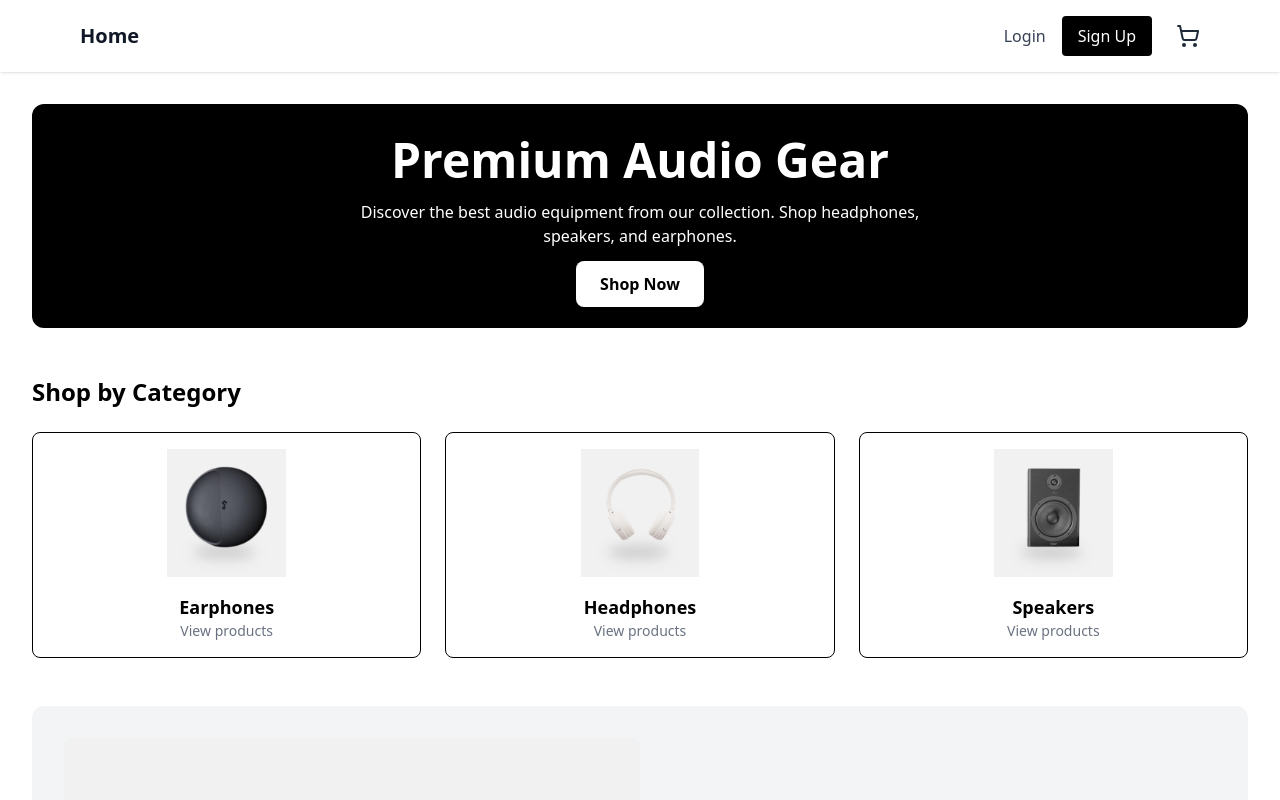
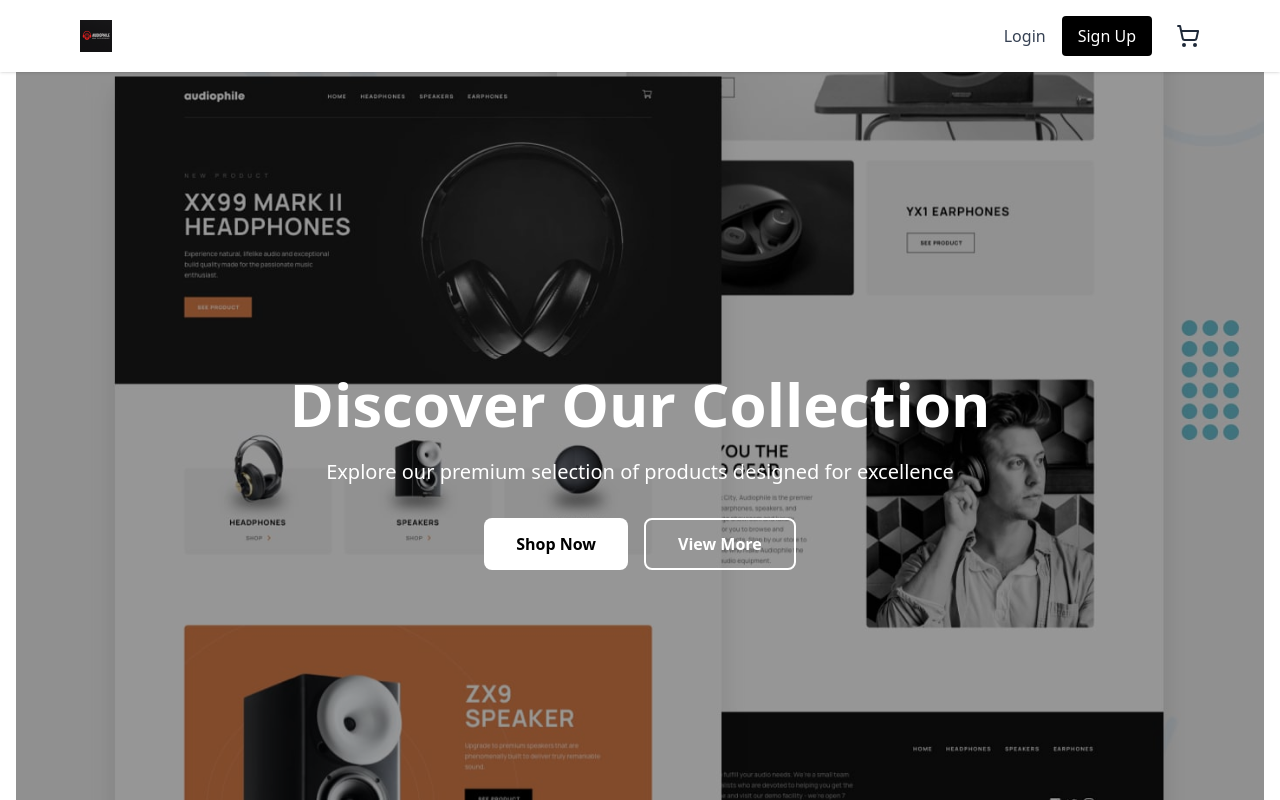
Before and after one commit to felix-atoma/ecommerce-app, a React (Vite) app: page / in a window 1280 px wide. Shown: the top 800 px of the page. Built offline with nearby package versions, Linux system fonts and the light colour scheme.

Commit message:
updated preview page

```diff
--- a/src/components/Navbar.jsx
+++ b/src/components/Navbar.jsx
@@ -4,15 +4,19 @@ import { ShoppingCart } from 'lucide-react';
 import { useCart } from '../context/CartContext';
 
 const Navbar = () => {
-  const { cart = [] } = useCart(); // Destructure with default empty array
+  const { cart = [] } = useCart();
   const totalQuantity = cart.reduce((sum, item) => sum + (item.quantity || 0), 0);
 
   return (
     <nav className="bg-white shadow sticky top-0 z-50">
       <div className="max-w-6xl mx-auto px-4 py-4 flex items-center justify-between">
-        {/* Logo */}
-        <Link to="/" className="text-xl font-bold text-gray-900 hover:text-black">
-          Home
+        {/* Logo Only (No Text) */}
+        <Link to="/">
+          <img
+            src="/logo.png" // Update this path to your logo
+            alt="Home"
+            className="h-8 w-auto" // Adjust height as needed
+          />
         </Link>
 
         {/* Navigation Right Section */}
--- a/src/pages/Checkout.jsx
+++ b/src/pages/Checkout.jsx
@@ -350,11 +350,11 @@ export default function Checkout() {
                   <div key={item.id} className="flex justify-between items-center">
                     <div className="flex items-center">
                       <img
-                        src={item.image || '/placeholder-product.jpg'}
+                        src={item.image || '/assets/placeholder-product.jpg'}
                         alt={item.name}
                         className="w-16 h-16 object-cover rounded mr-4"
                         onError={(e) => {
-                          e.target.src = '/placeholder-product.jpg';
+                          e.target.src = '/assets/placeholder-product.jpg';
                         }}
                       />
                       <div>
--- a/src/pages/Home.jsx
+++ b/src/pages/Home.jsx
@@ -1,14 +1,17 @@
-// src/pages/HomePage.jsx
-import React, { useEffect, useState } from 'react';
-import { Link } from 'react-router-dom';
+import React, { useEffect, useState, useRef } from 'react';
+import { Link, useNavigate } from 'react-router-dom';
 import data from '../data/data.json';
 
 const HomePage = () => {
   const [categories, setCategories] = useState([]);
   const [featured, setFeatured] = useState(null);
+  const categoriesRef = useRef(null);
+  const navigate = useNavigate();
+
+  // TODO: Replace this with your real auth logic/context
+  const isLoggedIn = false;
 
   useEffect(() => {
-    // Extract unique categories with one product each to get category image and info
     const catMap = {};
     data.forEach(product => {
       if (!catMap[product.category]) {
@@ -17,29 +20,63 @@ const HomePage = () => {
     });
     setCategories(Object.values(catMap));
 
-    // Use the first "new" item as featured product
     const newItem = data.find(product => product.new);
     setFeatured(newItem);
   }, []);
 
+  const scrollToCategories = () => {
+    categoriesRef.current?.scrollIntoView({ behavior: 'smooth' });
+  };
+
+  const handleShopClick = () => {
+    if (isLoggedIn) {
+      navigate('/shop');
+    } else {
+      navigate('/login'); // or '/signup' or '/auth' depending on your routes
+    }
+  };
+
   return (
-    <div className="px-4 py-8 max-w-7xl mx-auto">
+    <div className="w-full">
       {/* Hero Section */}
-      <section className="bg-black text-white rounded-xl p-8 text-center mb-12">
-        <h1 className="text-4xl md:text-5xl font-bold mb-4">Premium Audio Gear</h1>
-        <p className="mb-6 max-w-xl mx-auto">
-          Discover the best audio equipment from our collection. Shop headphones, speakers, and earphones.
+      <section className="relative w-full h-screen max-h-[800px] bg-gray-900 text-white">
+        {/* Background Image */}
+        <img
+          src="/preview.jpg"
+          alt="Premium Products"
+          className="absolute inset-0 w-full h-full object-cover"
+        />
+
+        {/* Overlay */}
+        <div className="absolute inset-0 bg-black/40"></div>
+
+        {/* Content */}
+        <div className="relative z-10 h-full flex flex-col items-center justify-center text-center px-4">
+          <h1 className="text-4xl md:text-6xl font-bold mb-6">Discover Our Collection</h1>
+          <p className="mb-8 text-lg md:text-xl max-w-2xl">
+            Explore our premium selection of products designed for excellence
           </p>
-        <Link
-          to="/shop" // Change this if you have a dedicated shop page route
-          className="bg-white text-black px-6 py-3 rounded-lg font-semibold hover:bg-gray-200 transition"
+
+          {/* Call-to-Action Buttons */}
+          <div className="flex flex-col sm:flex-row gap-4">
+            <button
+              onClick={handleShopClick}
+              className="bg-white text-black px-8 py-3 rounded-lg font-bold hover:bg-gray-200 transition"
             >
               Shop Now
-        </Link>
+            </button>
+            <button
+              onClick={scrollToCategories}
+              className="border-2 border-white text-white px-8 py-3 rounded-lg font-bold hover:bg-white/10 transition"
+            >
+              View More
+            </button>
+          </div>
+        </div>
       </section>
 
-      {/* Categories */}
-      <section className="mb-12">
+      {/* Categories Section */}
+      <section ref={categoriesRef} className="px-4 py-12 max-w-7xl mx-auto">
         <h2 className="text-2xl font-semibold mb-6">Shop by Category</h2>
         <div className="grid grid-cols-1 sm:grid-cols-2 md:grid-cols-3 gap-6">
           {categories.map(cat => (
@@ -62,7 +99,8 @@ const HomePage = () => {
 
       {/* Featured Product */}
       {featured && (
-        <section className="bg-gray-100 rounded-xl p-8 flex flex-col md:flex-row items-center gap-6">
+        <section className="px-4 max-w-7xl mx-auto mb-12">
+          <div className="bg-gray-100 rounded-xl p-8 flex flex-col md:flex-row items-center gap-6">
             <img
               src={featured.image.mobile.replace('./assets/', '/assets/')}
               alt={featured.name}
@@ -78,6 +116,7 @@ const HomePage = () => {
                 See Product
               </Link>
             </div>
+          </div>
         </section>
       )}
     </div>
--- a/src/pages/Login.jsx
+++ b/src/pages/Login.jsx
@@ -2,7 +2,7 @@ import React, { useState } from 'react';
 import { Link, useNavigate } from 'react-router-dom';
 import { useAuth } from '../context/AuthContext';
 import { Lock, Mail } from 'lucide-react'; // Using Lucide icons
-import { Button } from '../components/ui/Button' // Custom button component
+import { Button } from '../components/ui/Button'; // Custom button component
 import { Input } from '../components/ui/Input'; // Custom input component
 import { Card, CardContent, CardHeader, CardTitle } from '../components/ui/Card'; // Custom card components
 
@@ -37,7 +37,7 @@ const Login = () => {
       setError('');
       setLoading(true);
       await login(formData.email, formData.password);
-      navigate('/');
+      navigate('/shop'); // Redirect to shop page on successful login
     } catch (err) {
       console.error('Login error:', err);
       setError(err.message || 'Failed to log in. Please try again.');
```
Also changed, not shown: public/logo.png (added), public/preview.jpg (added). Lines whose indentation alone changed are shown as unchanged.
